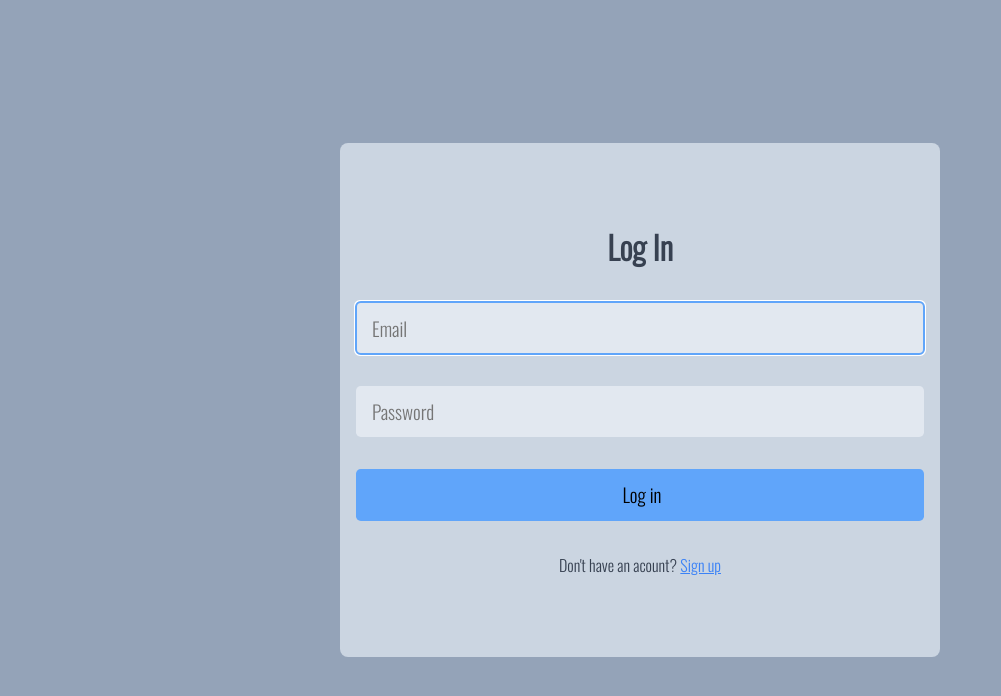
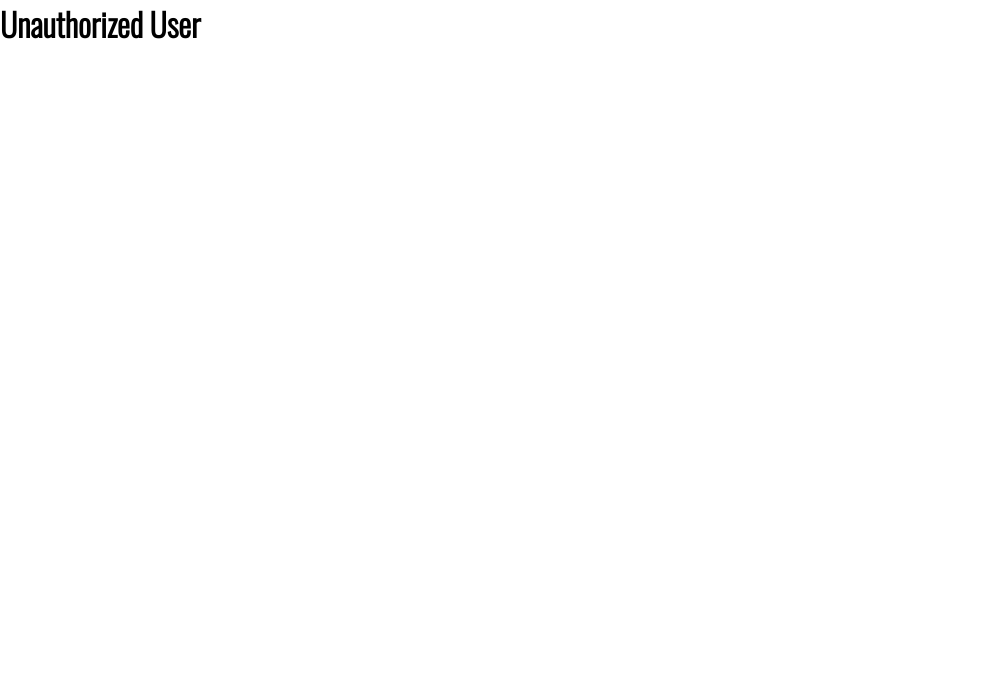
Before and after one commit to Abdulrehman-Jafer/MERN_Blogging_App, a React (Vite) app: page /create in a window 1280 px wide. Before the commit this address led to /login. Shown: the top 696 px of the page, without its empty margins (0-1001 px from the left). Built offline with nearby package versions, Linux system fonts and the light colour scheme.

Commit message:
again set some routes

```diff
--- a/src/App.tsx
+++ b/src/App.tsx
@@ -15,9 +15,6 @@ const App = () => {
   const { userInfo } = logIn;
   const { userId } = userInfo
   useEffect(() => {
-    if (!userId) {
-      navigate("/login");
-    }
     if (userId) {
       navigate("/profile")
     }
@@ -27,21 +24,9 @@ const App = () => {
       <Routes>
         <Route path="/login" element={<LoginPage />} />
         <Route path="/signup" element={<SignUpPage />} />
-        <Route
-          path="/profile"
-          element={userId ? <ProfilePage /> : <h1>Unauthorized User</h1>}
-        />
-        <Route path="/explore" element={<Explore />} />
-        <Route
-          path="/create"
-          element={
-            userId ? (
-              <Create_Blog userInfo={userInfo} />
-            ) : (
-              <h1>Unauthorized User</h1>
-            )
-          }
-        />
+        <Route path="/profile" element={userId ? <ProfilePage /> : <h1>Unauthorized User</h1>} />
+        <Route path="/explore" element={userId ? <Explore /> : <h1>Unauthorized User</h1>} />
+        <Route path="/create" element={userId ? <Create_Blog userInfo={userInfo} /> : <h1>Unauthorized User</h1>} />
         <Route path="*" element={<LoginPage />} />
       </Routes>
       <MyToast />
```
